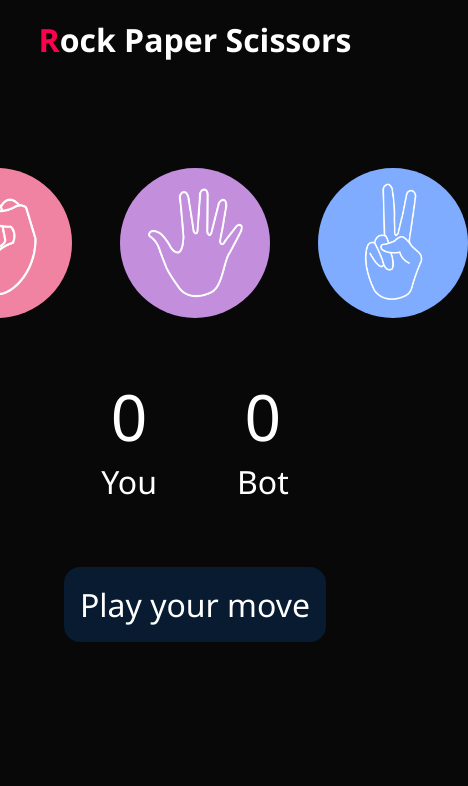
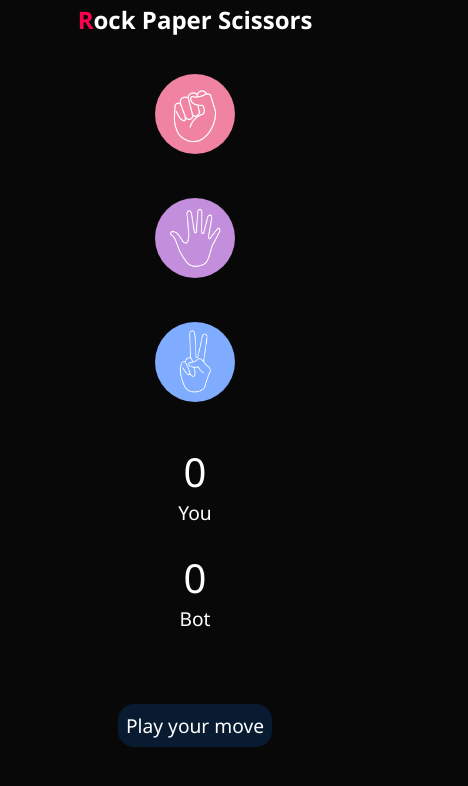
Before and after one commit to bhiveshBhandari/MyPortfolio, a plain HTML site: page stonePaperScissors.html in a window 390 px wide. Shown: the whole page, 468 px wide, since content can reach past the window. Drawn offline with Linux system fonts and the light colour scheme.

Commit message:
Update styleStonePaperScissors.css

```diff
--- a/styleStonePaperScissors.css
+++ b/styleStonePaperScissors.css
@@ -1,26 +1,26 @@
-*{
+* {
     margin: 0;
     padding: 0;
     font-family: 'Segoe UI', sans-serif;
     text-align: center;
 }
 
-body{
+body {
     background: #080808;
     color: #fff;
 }
 
-h1{
-    /*background-color: #081b31;*/
+h1 {
     color: white;
     height: 5rem;
     line-height: 5rem;
 }
-h1 span{
+
+h1 span {
     color: #ff004f;
 }
 
-.choice{
+.choice {
     height: 165px;
     width: 165px;
     border-radius: 50%;
@@ -29,19 +29,19 @@ h1 span{
     align-items: center;
 }
 
-.choice:hover{
+.choice:hover {
     opacity: 0.5;
     cursor: pointer;
 }
 
-img{
+img {
     height: 150px;
     width: 150px;
     object-fit: cover;
     border-radius: 50%;
 }
 
-.choices{
+.choices {
     display: flex;
     justify-content: center;
     align-items: center;
@@ -49,7 +49,7 @@ img{
     margin-top: 5rem;
 }
 
-.score-board{
+.score-board {
     justify-content: center;
     display: flex;
     align-items: center;
@@ -58,15 +58,15 @@ img{
     gap: 5rem;
 }
 
-#user-score, #comp-score{
+#user-score, #comp-score {
     font-size: 4rem;
 }
 
-.msg-container{
+.msg-container {
     margin-top: 5rem;
 }
 
-#msg{
+#msg {
     background-color: #081b31;
     color: white;
     padding: 1rem;
@@ -74,3 +74,82 @@ img{
     display: inline;
     border-radius: 1rem;
 }
+
+/* Mobile responsiveness */
+@media (max-width: 768px) {
+    h1 {
+        font-size: 2rem;
+        height: 3rem;
+        line-height: 3rem;
+    }
+
+    .choice {
+        height: 120px;
+        width: 120px;
+    }
+
+    img {
+        height: 100px;
+        width: 100px;
+    }
+
+    .choices {
+        flex-direction: column;
+        gap: 2rem;
+        margin-top: 2rem;
+    }
+
+    .score-board {
+        flex-direction: column;
+        gap: 2rem;
+        font-size: 1.5rem;
+        margin-top: 2rem;
+    }
+
+    #user-score, #comp-score {
+        font-size: 3rem;
+    }
+
+    #msg {
+        font-size: 1.5rem;
+        padding: 0.75rem;
+    }
+}
+
+/* Smaller screen (e.g., mobile phones) */
+@media (max-width: 480px) {
+    h1 {
+        font-size: 1.5rem;
+        height: 2.5rem;
+        line-height: 2.5rem;
+    }
+
+    .choice {
+        height: 100px;
+        width: 100px;
+    }
+
+    img {
+        height: 80px;
+        width: 80px;
+    }
+
+    .choices {
+        gap: 1.5rem;
+        margin-top: 1.5rem;
+    }
+
+    .score-board {
+        gap: 1.5rem;
+        font-size: 1.2rem;
+    }
+
+    #user-score, #comp-score {
+        font-size: 2.5rem;
+    }
+
+    #msg {
+        font-size: 1.2rem;
+        padding: 0.5rem;
+    }
+}
```
